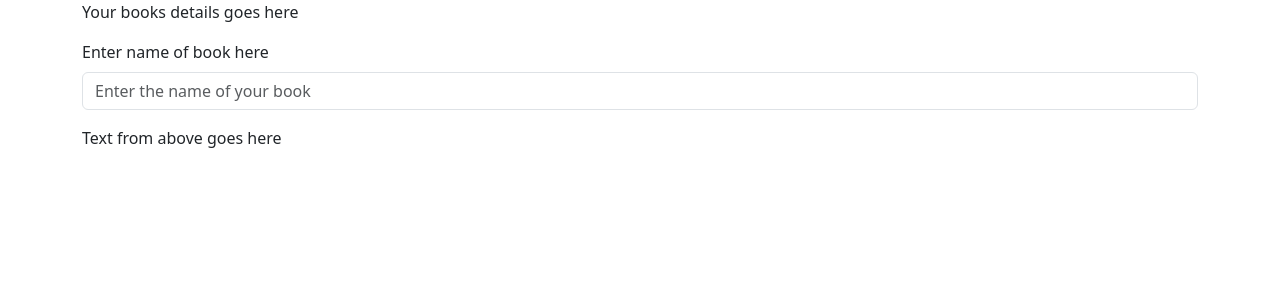
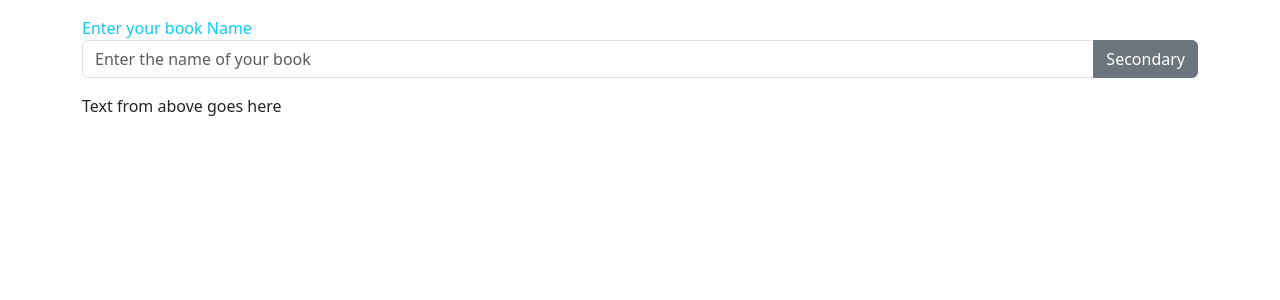
Before and after one commit to Ash-2k3/Book-Notes, a Flask app: page / in a window 1280 px wide. Shown: the top 300 px of the page. Run offline with Flask 3, Linux system fonts and the light colour scheme.

Commit message:
Updated layout for initial testing

```diff
--- a/app/templates/index.html
+++ b/app/templates/index.html
@@ -11,11 +11,15 @@
 </head>
 
 <body>
-         <div class="container-md">Your books details goes here
+         <div class="container-md">
                   <div class="mb-3 mt-3">
-                           <label for="exampleFormControlInput1" class="form-label">Enter name of book here</label>
-                           <input type="text" class="form-control" id="exampleFormControlInput1"
-                                    placeholder="Enter the name of your book">
+                           <span class="text-info">Enter your book Name</span>
+                           <div class="input-group">
+                                    <input type="text" class="form-control" id="exampleFormControlInput1"
+                                             placeholder="Enter the name of your book">
+                                    <button type="button" class="btn btn-secondary">Secondary</button>
+                           </div>
+
                   </div>
                   <div class="mb-3">
                            Text from above goes here
```
